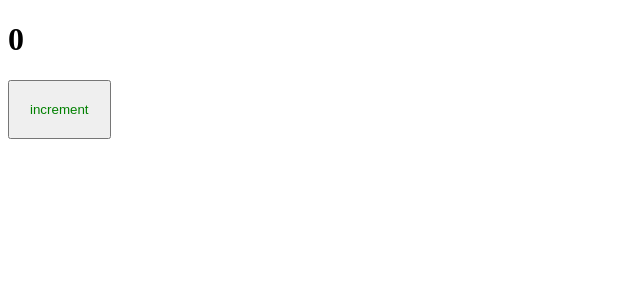
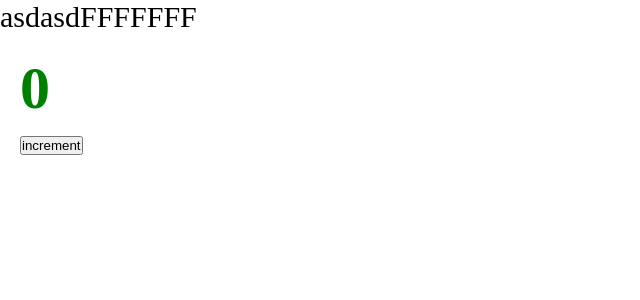
Before and after one commit to Vecsel/project, a React app: page / in a window 1280 px wide. Shown: the top 300 px of the page, without its empty margins (0-640 px from the left). Built offline with nearby package versions, Linux system fonts and the light colour scheme.

Commit message:
configured ccs module

```diff
--- a/package.json
+++ b/package.json
@@ -19,6 +19,7 @@
     "@types/webpack-dev-server": "^4.7.2",
     "css-loader": "^6.6.0",
     "html-webpack-plugin": "^5.5.0",
+    "mini-css-extract-plugin": "^2.5.3",
     "sass": "^1.49.9",
     "sass-loader": "^12.6.0",
     "style-loader": "^3.3.1",
--- /dev/null
+++ b/src/App.tsx
@@ -0,0 +1,14 @@
+import React from 'react';
+import {Counter} from "./components/Counter";
+import './index.scss'
+
+const App = () => {
+    return (
+        <div className="app">
+            asdasdFFFFFFF
+            <Counter/>
+        </div>
+    );
+};
+
+export default App;
--- a/src/components/Counter.scss
+++ b/src/components/Counter.module.scss
@@ -1,4 +1,4 @@
-button {
+.btn {
     padding: 20px;
     color: green;
 }
--- a/src/components/Counter.tsx
+++ b/src/components/Counter.tsx
@@ -1,5 +1,5 @@
 import React, {useState} from 'react';
-import './Counter.scss'
+import classes from './Counter.module.scss'
 
 export const Counter = () => {
     const [count, setCount] = useState(0)
@@ -9,7 +9,7 @@
     }
 
     return (
-        <div>
+        <div className={classes.btn}>
             <h1>{count}</h1>
             <button onClick={increment}>increment</button>
         </div>
--- /dev/null
+++ b/src/index.scss
@@ -0,0 +1,9 @@
+* {
+  margin: 0;
+  padding: 0;
+  box-sizing: border-box;
+}
+
+.app {
+  font-size: 30px;
+}
--- a/src/index.tsx
+++ b/src/index.tsx
@@ -1,9 +1,9 @@
 
 import {render} from "react-dom";
-import {Counter} from "./components/Counter";
+import App from "./App";
 
 
 render(
-    <Counter/>,
+    <App/>,
     document.getElementById('root')
 )
```
Also changed, not shown: src/global.d.ts (added, +7 -0 lines), 5 other files (tests, documents, lock files or other folders).
